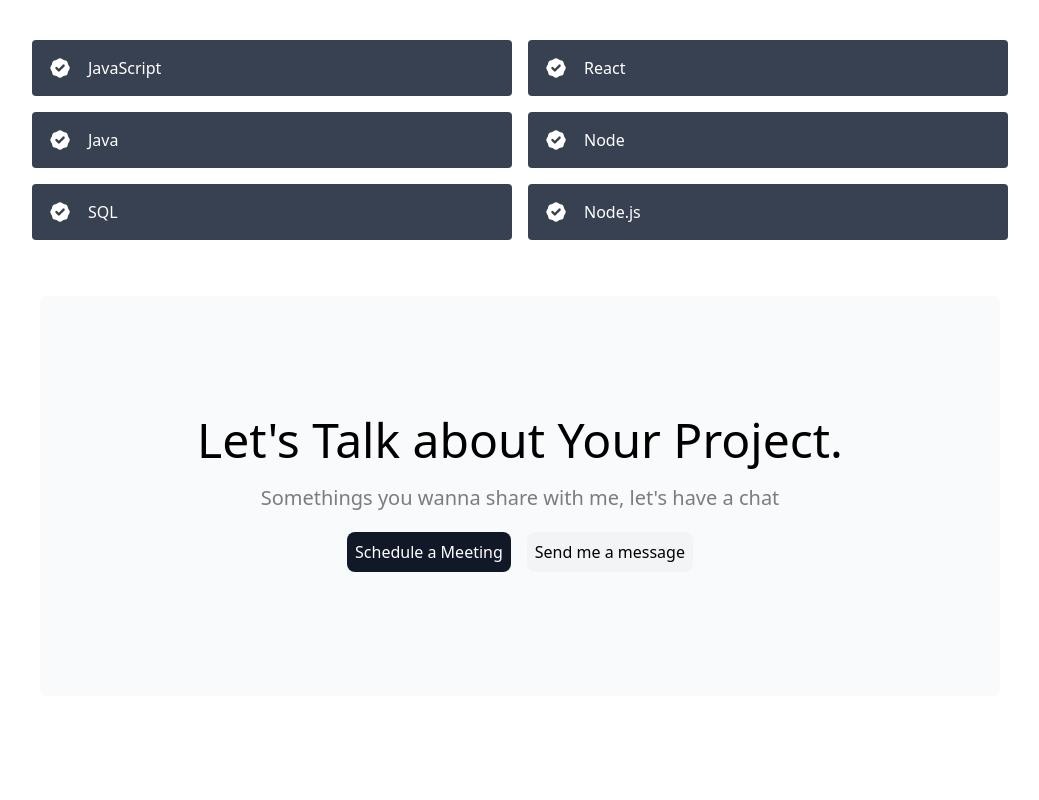
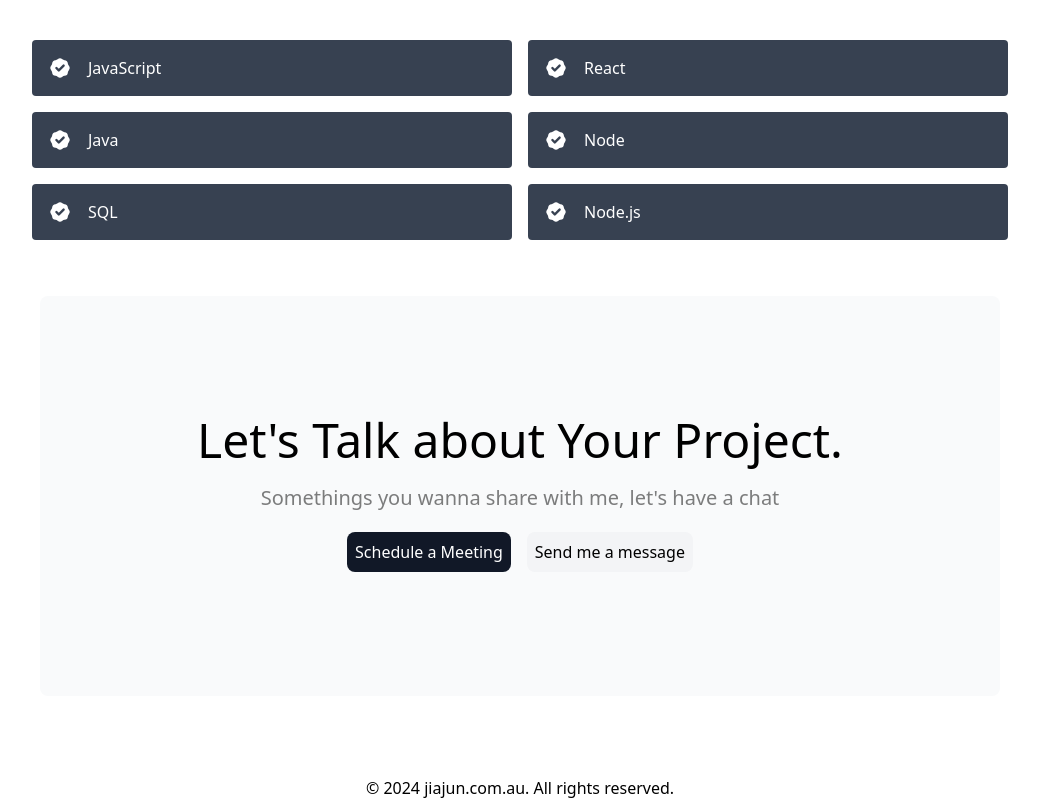
Before and after one commit to jiajunliu0024/portfolio, a React (Create React App) app: page / in a window 1280 px wide. Shown: the part 3074-3874 px from the top of the page, without its empty margins (120-1159 px from the left). Before the commit the page ends 3850 px from the top, so only its background shows below. Built offline with nearby package versions, Linux system fonts and the light colour scheme; no server answers.

Commit message:
add the copyright to the website footer

```diff
--- a/src/App.js
+++ b/src/App.js
@@ -7,6 +7,7 @@ import BlogHeader from "./components/menu_components/BlogHeader";
 import Experience from "./components/experience_components/Experience";
 import Testimonials from "./components/Testimonials";
 import ComingSoon from "./components/ComingSoon";
+import Copyright from "./components/info_components/Copyright";
 import BlogEventSchedule from "./components/BlogEventSchedule";
 import { BrowserRouter as Router, Route, Routes } from "react-router-dom";
 import "./App.css";
@@ -26,6 +27,7 @@ function App() {
               <Testimonials />
               <Skills />
               <BlogEventSchedule />
+              <Copyright />
             </main>
           }
         />
--- a/src/components/BlogEventSchedule.js
+++ b/src/components/BlogEventSchedule.js
@@ -23,9 +23,7 @@ const BlogEventSchedule = () => {
             Send me a message
           </a>
         </div>
-        {/* <p>
-          &copy; {new Date().getFullYear()} Your Blog Name. All rights reserved.
-        </p> */}
+
       </div>
     </div>
   );
--- /dev/null
+++ b/src/components/info_components/Copyright.js
@@ -0,0 +1,9 @@
+export default function Copyright() {
+  return (
+    <div className="flex flex-col items-center">
+      <p className="">
+        &copy; {new Date().getFullYear()} jiajun.com.au. All rights reserved.
+      </p>
+    </div>
+  );
+}
```
